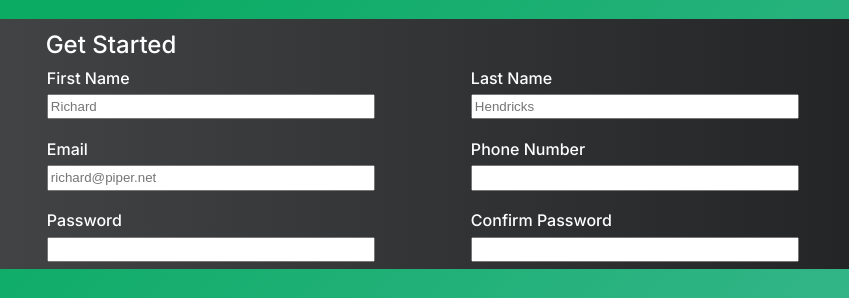
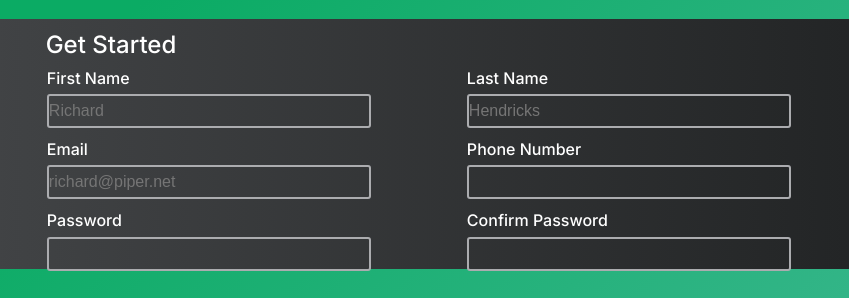
Before and after one commit to daveparkster/signup-form, a plain HTML site: page index.html in a window 1280 px wide. Shown: the part 281-579 px from the top of the page, 431-1280 px from the left. Drawn offline with Linux system fonts and the light colour scheme.

Commit message:
Import styling for input

```diff
--- a/styles.css
+++ b/styles.css
@@ -134,10 +134,31 @@ form > fieldset {
   left: 6rem;
 }
 
-/*set width and height for input*/
+/*styling to input*/
 input {
+  box-shadow: inset #abacaf 0 0 0 2px;
+  border: 0;
+  background: rgba(0, 0, 0, 0);
+  appearance: none;
   width: 20rem;
-  height: 1.2rem;
+  height: 2rem;
+  position: relative;
+  border-radius: 3px;
+  line-height: 1.4;
+  color: rgb(0, 0, 0);
+  font-size: 16px;
+  font-weight: 400;
+  transition: all .2s ease;
+}
+
+input:hover{
+  box-shadow: 0 0 0 0 #fff inset, #1de9b6 0 0 0 2px;
+}
+
+input:focus{
+  background: #fff;
+  outline: 0;
+  box-shadow: 0 0 0 0 #fff inset, #1de9b6 0 0 0 3px;
 }
 
 /*bottom section of signup form*/
@@ -160,6 +181,7 @@ main > .reference {
   height: 3rem;
 }
 
+
 .reference > p {
   font-size: 1rem;
   color: white;
```
